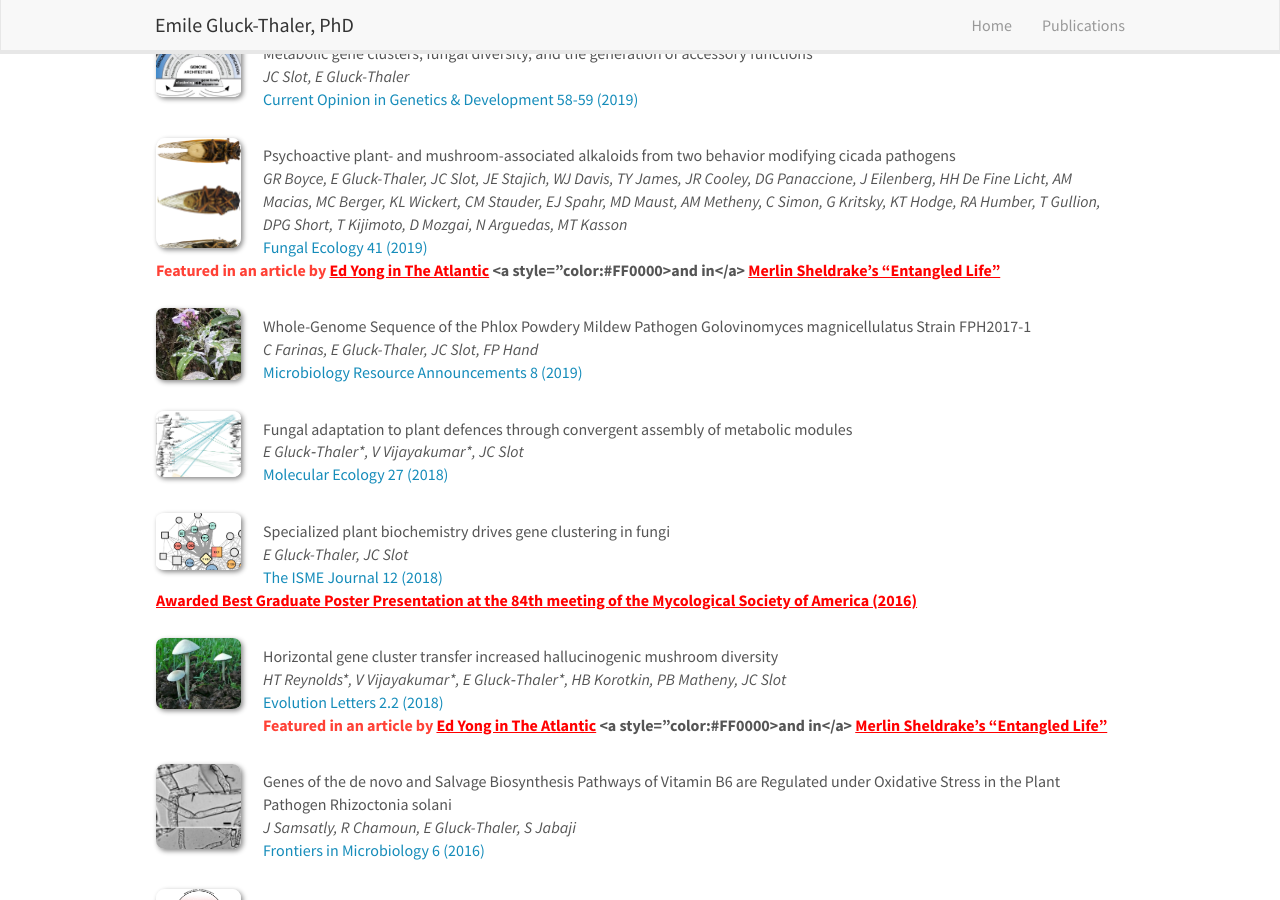
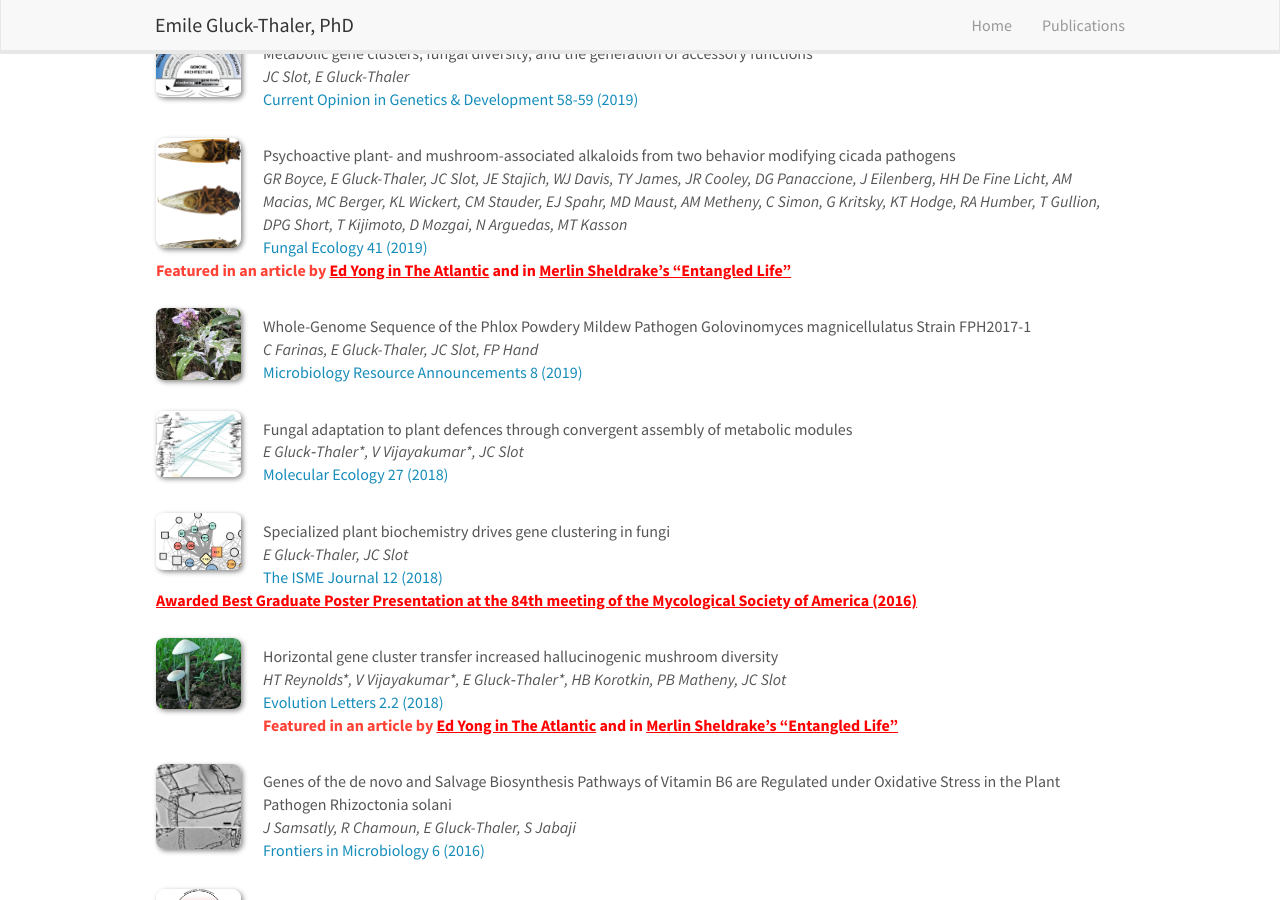
Before and after one commit to guidopuccetti/guidopuccetti.github.io, a Jekyll site: the page built from _pages/publications.md, in a window 1280 px wide and 900 px high, scrolled down 618 px. Built offline with Jekyll 4.4.1, drawn with Linux system fonts in a browser that asks for light colours; nearby versions of some CDN libraries.

Commit message:
Update publist.yml

```diff
--- a/_data/publist.yml
+++ b/_data/publist.yml
@@ -46,7 +46,7 @@
     url: https://www.sciencedirect.com/science/article/pii/S1754504819300352#!
     display:  Fungal Ecology 41 (2019)
   highlight:
-  news1: Featured in an article by <a style="color:#FF0000; text-decoration:underline" href="https://www.theatlantic.com/science/archive/2018/07/massospora-parasite-drugs-its-hosts/566324/">Ed Yong in The Atlantic</a> <a style="color:#FF0000>and in</a> <a style="color:#FF0000; text-decoration:underline" href="https://www.merlinsheldrake.com/entangled-life">Merlin Sheldrake's "Entangled Life"</a>
+  news1: Featured in an article by <a style="color:#FF0000; text-decoration:underline" href="https://www.theatlantic.com/science/archive/2018/07/massospora-parasite-drugs-its-hosts/566324/">Ed Yong in The Atlantic</a> <a style="color:#FF0000">and in</a> <a style="color:#FF0000; text-decoration:underline" href="https://www.merlinsheldrake.com/entangled-life">Merlin Sheldrake's "Entangled Life"</a>
 
 - title: "Whole-Genome Sequence of the Phlox Powdery Mildew Pathogen Golovinomyces magnicellulatus Strain FPH2017-1"
   image: phlox.png
@@ -86,7 +86,7 @@
     url: https://onlinelibrary.wiley.com/doi/full/10.1002/evl3.42
     display:  Evolution Letters 2.2 (2018)
   highlight:
-  news1: Featured in an article by <a style="color:#FF0000; text-decoration:underline" href="https://www.theatlantic.com/science/archive/2017/08/how-mushrooms-became-magic/537789/">Ed Yong in The Atlantic</a> <a style="color:#FF0000>and in</a> <a style="color:#FF0000; text-decoration:underline" href="https://www.merlinsheldrake.com/entangled-life">Merlin Sheldrake's "Entangled Life"</a>
+  news1: Featured in an article by <a style="color:#FF0000; text-decoration:underline" href="https://www.theatlantic.com/science/archive/2017/08/how-mushrooms-became-magic/537789/">Ed Yong in The Atlantic</a> <a style="color:#FF0000">and in</a> <a style="color:#FF0000; text-decoration:underline" href="https://www.merlinsheldrake.com/entangled-life">Merlin Sheldrake's "Entangled Life"</a>
 
 - title: "Genes of the de novo and Salvage Biosynthesis Pathways of Vitamin B6 are Regulated under Oxidative Stress in the Plant Pathogen Rhizoctonia solani"
   image: rhizoc.png
```
